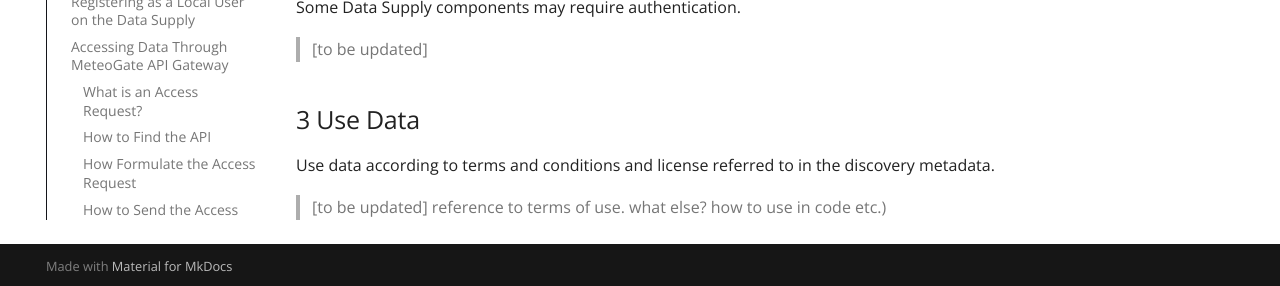
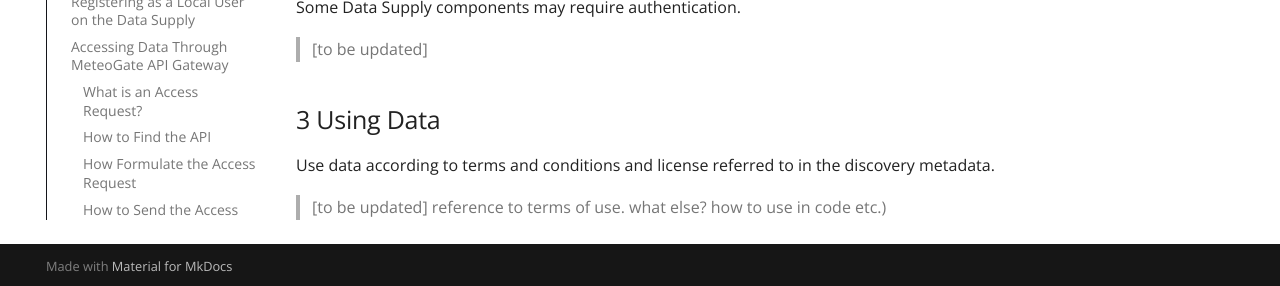
Before and after one commit to EUMETNET/meteogate-documentation, an MkDocs documentation site: the page built from docs/2-discovering-and-accessing-data.md, in a window 1280 px wide and 900 px high, scrolled down 5524 px. Shown: the part 611-897 px from the top of the window. Built offline with MkDocs 1.6.1 and Material for MkDocs 9.7.7, drawn with Linux system fonts in a browser that asks for light colours; comment, search, counter and statistics services are not loaded.

Commit message:
Update 2-discovering-and-accessing-data.md

```diff
--- a/docs/2-discovering-and-accessing-data.md
+++ b/docs/2-discovering-and-accessing-data.md
@@ -182,7 +182,7 @@ Follow the instructions and documentation available from the particular Data Pro
 
 > [to be updated]
 
-## 3 Use Data
+## 3 Using Data
 
 Use data according to terms and conditions and license referred to in the discovery metadata.
 
```
